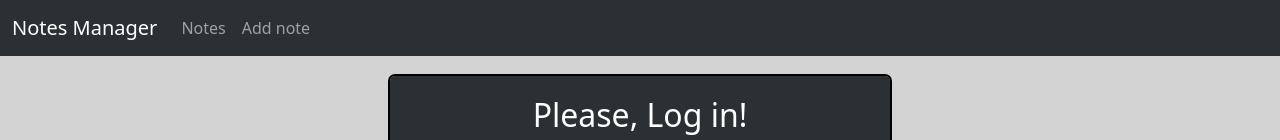
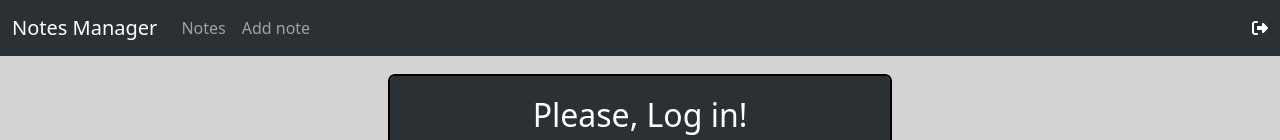
Before and after one commit to schmidtchristopher1/note-manager, an Angular app: page /login in a window 1280 px wide. Shown: the top 140 px of the page. Built offline with nearby package versions, Linux system fonts and the light colour scheme.

Commit message:
Add logout functionality to navbar and improve user feedback on logout

```diff
--- a/src/app/navbar/navbar.component.html
+++ b/src/app/navbar/navbar.component.html
@@ -15,5 +15,6 @@
         </li>
       </ul>
     </div>
+    <fa-icon [icon]="faRightFromBracket" style="color: white;" (click)="logout()"></fa-icon>
   </div>
 </nav>
--- a/src/app/navbar/navbar.component.ts
+++ b/src/app/navbar/navbar.component.ts
@@ -1,21 +1,26 @@
 import { Component, inject } from '@angular/core';
 import { Router, RouterLink, RouterLinkActive } from '@angular/router';
 import { AuthService } from '../services/auth.service';
+import { faRightFromBracket } from '@fortawesome/free-solid-svg-icons';
+import { FontAwesomeModule } from '@fortawesome/angular-fontawesome';
+import { MessageService } from '../services/message.service';
 
 
 @Component({
   selector: 'app-navbar',
   standalone: true,
-  imports: [RouterLink, RouterLinkActive],
+  imports: [RouterLink, RouterLinkActive, FontAwesomeModule],
   templateUrl: './navbar.component.html',
   styleUrls: ['./navbar.component.css'],
 })
 export class NavbarComponent {
 
+  faRightFromBracket = faRightFromBracket;
+
   router = inject(Router);
   as = inject(AuthService);
 
-  constructor() {
+  constructor(private messageService: MessageService) {
     const token = this.as.getToken();
     if (token == null) {
       this.router.navigate(['/login']);
@@ -23,4 +28,11 @@ export class NavbarComponent {
       this.router.navigate(['/notes']);
     }
   }
+
+  logout(): void {
+    this.as.logout();
+    this.router.navigate(['/login']);
+    this.messageService.showWarningMessage('You have been logged out');
+
+  }
 }
--- a/src/app/pages/login/login.component.ts
+++ b/src/app/pages/login/login.component.ts
@@ -33,7 +33,6 @@ export class LoginComponent {
   }
 
   onSubmit() {
-    console.log(this.loginForm.value);
       const { username, password } = this.loginForm.value;
       this.authService.login(username, password).subscribe(
         (response) => {
--- a/src/app/services/auth.service.ts
+++ b/src/app/services/auth.service.ts
@@ -16,7 +16,8 @@ export class AuthService {
   getToken(): string | null {
     return localStorage.getItem('access_token');
   }
-  removeToken() {
+
+  logout() {
     localStorage.removeItem('access_token');
   }
 
```
